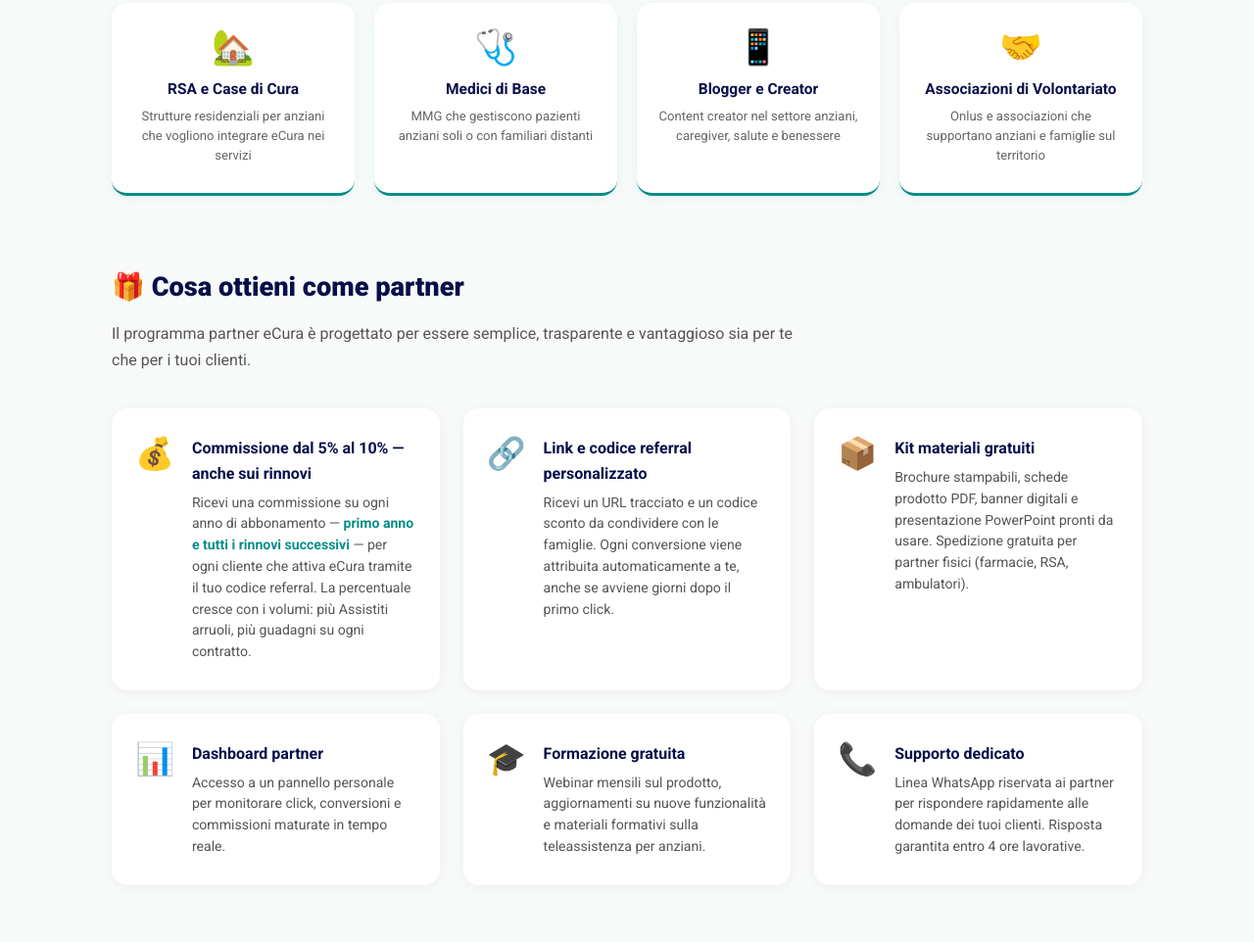
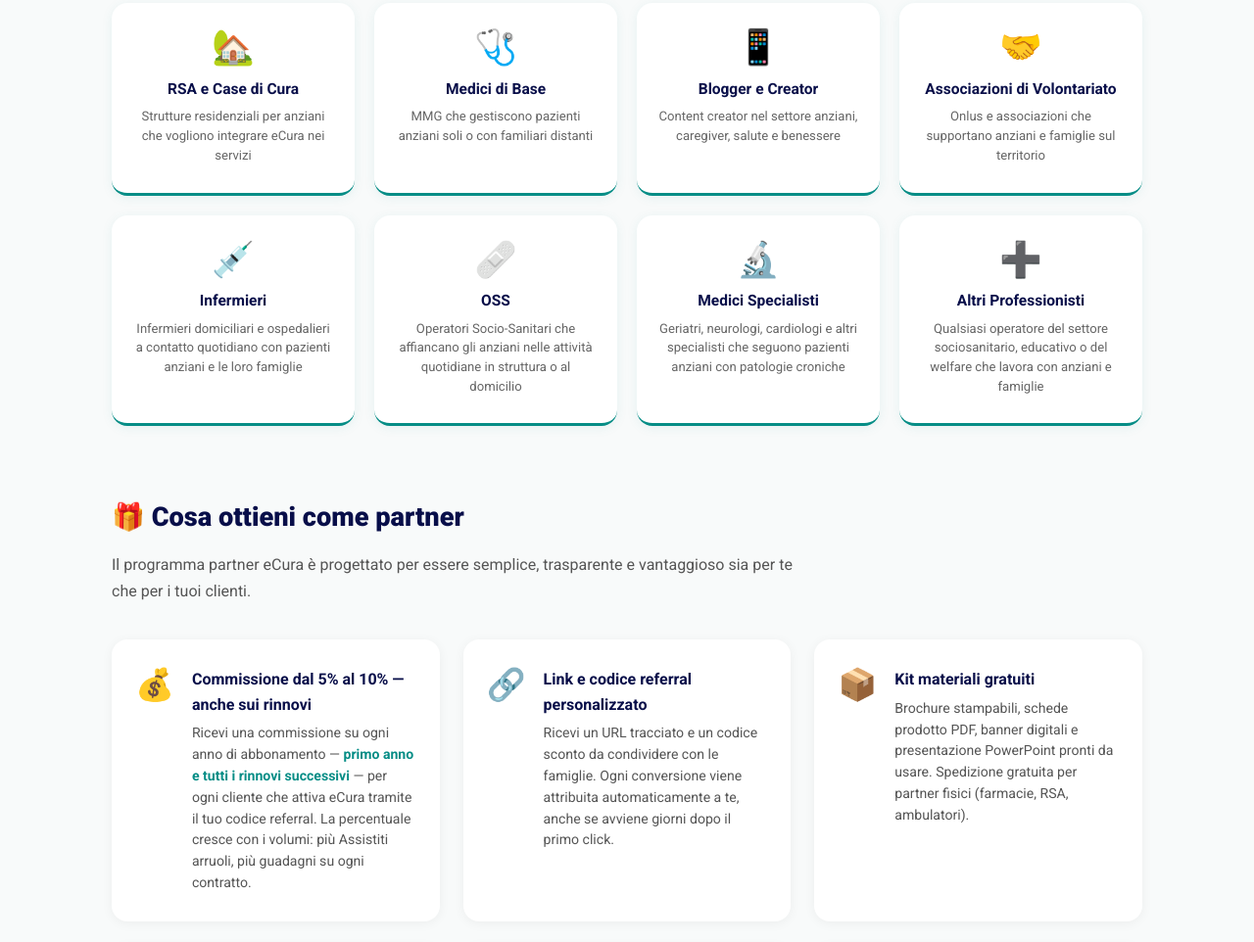
Before and after one commit to RobertoPoggi/ecura-landing, a website: page public/partner/index.html in a window 1280 px wide. Shown: the part 1022-1984 px from the top of the page at 98% size. Drawn offline with Linux system fonts and the light colour scheme.

Commit message:
feat(partner): aggiunte 4 nuove categorie partner — Infermieri, OSS, Medici Specialisti, Altri
- Griglia 'Chi può diventare partner': da 8 a 12 card (aggiunti Infermieri 💉, OSS 🩼, Medici Specialisti 🔬, Altri Professionisti ➕)
- Select form: allineato con opzioni infermiere, oss, specialista, altro professionista

```diff
--- a/public/partner/index.html
+++ b/public/partner/index.html
@@ -285,6 +285,26 @@
         <h3>Associazioni di Volontariato</h3>
         <p>Onlus e associazioni che supportano anziani e famiglie sul territorio</p>
       </div>
+      <div class="audience-card">
+        <div class="icon">💉</div>
+        <h3>Infermieri</h3>
+        <p>Infermieri domiciliari e ospedalieri a contatto quotidiano con pazienti anziani e le loro famiglie</p>
+      </div>
+      <div class="audience-card">
+        <div class="icon">🩹</div>
+        <h3>OSS</h3>
+        <p>Operatori Socio-Sanitari che affiancano gli anziani nelle attività quotidiane in struttura o al domicilio</p>
+      </div>
+      <div class="audience-card">
+        <div class="icon">🔬</div>
+        <h3>Medici Specialisti</h3>
+        <p>Geriatri, neurologi, cardiologi e altri specialisti che seguono pazienti anziani con patologie croniche</p>
+      </div>
+      <div class="audience-card">
+        <div class="icon">➕</div>
+        <h3>Altri Professionisti</h3>
+        <p>Qualsiasi operatore del settore sociosanitario, educativo o del welfare che lavora con anziani e famiglie</p>
+      </div>
     </div>
   </section>
 
@@ -445,7 +465,10 @@
             <option value="rsa">Operatore RSA / Casa di cura</option>
             <option value="blogger">Blogger / Content creator</option>
             <option value="associazione">Associazione di volontariato</option>
-            <option value="altro">Altro operatore sanitario</option>
+            <option value="infermiere">Infermiere</option>
+            <option value="oss">OSS — Operatore Socio-Sanitario</option>
+            <option value="specialista">Medico specialista (Geriatra, Neurologo, ecc.)</option>
+            <option value="altro">Altro professionista</option>
           </select>
         </div>
         <div class="pf-field">
```
